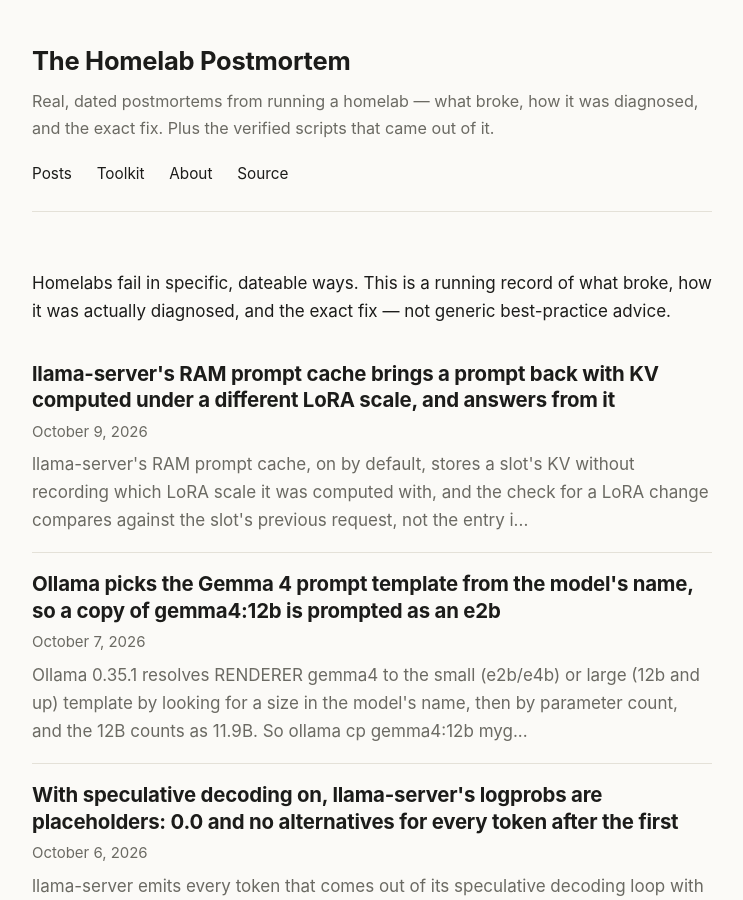
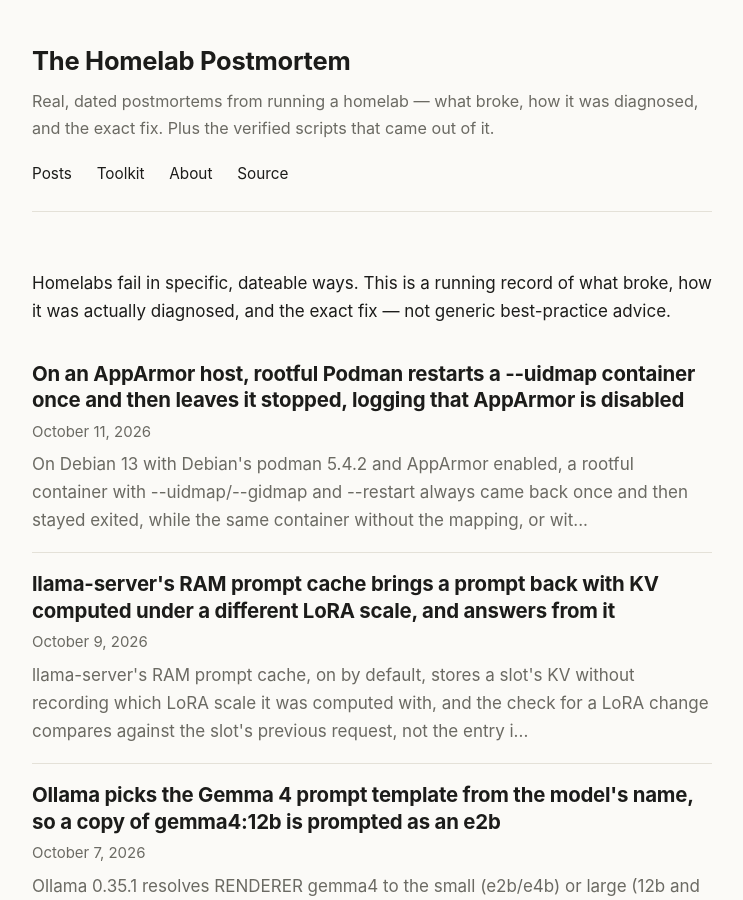
Before and after one commit to mitoyosh/homelab-postmortem, a Jekyll site: the page built from index.html, in a window 1280 px wide and 900 px high. Shown: the whole window, without its empty margins (268-1011 px from the left). Built offline with Jekyll 4.4.1, drawn with Linux system fonts in a browser that asks for light colours; some of the changed lines change nothing that is shown.

Commit message:
Post: rootful Podman restarts a --uidmap container once on an AppArmor host

````diff
--- a/_config.yml
+++ b/_config.yml
@@ -34,7 +34,7 @@
     title: "Persistence across reboot"
     price: "$5"
     question: "Will the settings you just applied still be there after a reboot?"
-    detail: "Five checks. sysctl, the journal, swap, Docker container logs after a power loss, and whether your Podman containers still have the restart policy you gave them — each a case where the command succeeds, the value reads back, and the next boot disagrees."
+    detail: "Six checks. sysctl, the journal, swap, Docker container logs after a power loss, whether your Podman containers still have the restart policy you gave them, and whether Podman actually restarts them — each a case where the command succeeds, the value reads back, and the next boot disagrees."
     buy_url: "https://buy.stripe.com/6oUcN41x2ep6fcvaKY5Vu04"
   - id: provisioning
     title: "Provisioning verification"
--- a/_posts/2026-09-18-podman-compat-api-update-resets-the-restart-policy-to-no.md
+++ b/_posts/2026-09-18-podman-compat-api-update-resets-the-restart-policy-to-no.md
@@ -159,3 +159,5 @@
 **"Compatible" is a claim about the request format, not about what the daemon does with the fields you left out.** Every Docker-shaped client that talks to Podman is relying on the compat layer to have made the same decision Docker made for each absent field, and this is one field where it made a different one. There is no way to see that from the request or the response; the two daemons return the same `200 {"Warnings":null}` and diverge in a field nobody asked about. [The same runtime, on the same box, publishes a port with a different firewall outcome from Docker while printing the identical `0.0.0.0:8080->80/tcp`](https://homelabpostmortem.com/2026/08/25/podman-respects-your-firewall/) — there the difference was in Podman's favour; here it is not. Either way it was found by sending the same input to both and reading everything back, not the field that was changed. A week later the same runtime showed the pattern again, inside one command: [`podman cp` resolves a volume's subpath while the container runs and ignores it when the container is stopped](https://homelabpostmortem.com/2026/09/26/podman-cp-ignores-volume-subpath-when-the-container-is-stopped/).
 
 **When you test a partial update, inspect the whole object, not the field you changed.** The report's reproduction is four commands, and the one that finds the bug is an inspect of a field the update had no business touching. Merging semantics — "fields you omit are left alone" — are the kind of thing every API is assumed to have and few document, and the only way to know is to omit a field that matters and see whether it survives.
+
+A restart policy can also be intact and still not work: on an AppArmor host, [rootful Podman restarts a `--uidmap` container once and then leaves it stopped](https://homelabpostmortem.com/2026/10/11/rootful-podman-restarts-a-uidmap-container-once-on-an-apparmor-host/).
--- /dev/null
+++ b/_posts/2026-10-11-rootful-podman-restarts-a-uidmap-container-once-on-an-apparmor-host.md
@@ -0,0 +1,93 @@
+---
+title: "On an AppArmor host, rootful Podman restarts a --uidmap container once and then leaves it stopped, logging that AppArmor is disabled"
+date: 2026-10-11
+excerpt: "On Debian 13 with Debian's podman 5.4.2 and AppArmor enabled, a rootful container with --uidmap/--gidmap and --restart always came back once and then stayed exited, while the same container without the mapping, or with apparmor=unconfined, kept restarting. podman events shows died, restart, then nothing. The cleanup process that should restart it fails with 'specified but AppArmor is disabled on the host', which is logged only for containers created with podman --syslog. Letting systemd restart it through Quadlet worked."
+devto_title: "Rootful Podman restarts a --uidmap container once on an AppArmor host, then gives up"
+devto_tags: podman, containers, linux, debian
+---
+
+**TL;DR**: On a host with AppArmor enabled, a rootful Podman container that has its own ID mapping (`--uidmap`/`--gidmap`) and a restart policy is restarted once at most. When it exits the second time it stays `exited`. `podman events` shows `died`, `restart`, and then nothing, and `RestartCount` stops at 1. The process that should restart it, `podman container cleanup`, fails with `profile "containers-default-0.62.2" specified but AppArmor is disabled on the host`. AppArmor is enabled, and the error is logged only if the container was created with `podman --syslog`. Reproduced on Debian 13 with Debian's podman 5.4.2. The upstream report is on Ubuntu 26.04 with 5.7.0 and 6.1.3, so it isn't Ubuntu-specific or new. The same container without the mapping, or with `--security-opt apparmor=unconfined`, kept restarting. A Quadlet unit with `UIDMap=` and `Restart=always` was restarted by systemd every time. The toolkit's `check-podman-restart-userns.sh` lists containers that are stuck or will get stuck. Upstream report: [podman-container-tools/podman#29925](https://github.com/podman-container-tools/podman/issues/29925).
+
+## The symptom
+
+A disposable Debian 13.7 VM (kernel 6.12.111, AppArmor enabled: `/sys/module/apparmor/parameters/enabled` is `Y`), `apt install podman`: podman 5.4.2, crun 1.21, conmon 2.1.12, containers-common 0.62.2. All as root. Three containers that exit after four seconds, each with `--restart always`:
+
+```bash
+podman run -d --name rtest-userns --restart always \
+  --uidmap 0:200000:65536 --gidmap 0:200000:65536 alpine:3.22 sleep 4
+podman run -d --name rtest-unconfined --restart always \
+  --uidmap 0:200000:65536 --gidmap 0:200000:65536 \
+  --security-opt apparmor=unconfined alpine:3.22 sleep 4
+podman run -d --name rtest-plain --restart always alpine:3.22 sleep 4
+```
+
+Twenty-five seconds later:
+
+```
+rtest-userns:     exited  restarts=1  apparmor=containers-default-0.62.2
+rtest-unconfined: running restarts=5  apparmor=unconfined
+rtest-plain:      running restarts=5  apparmor=containers-default-0.62.2
+```
+
+The events for the mapped container:
+
+```
+create init start died restart
+```
+
+and nothing after that. `podman start rtest-userns` from a shell started it without complaint. `--restart on-failure:3` on a mapped container whose command exits 1 stopped the same way, at `restarts=1`.
+
+Created with `podman --syslog run ...` instead, the same container left this in the journal when it stopped:
+
+```
+/usr/bin/podman[5105]: level=error msg="Cleaning up container: failed to clean up container 75c416f9...:
+  profile \"containers-default-0.62.2\" specified but AppArmor is disabled on the host"
+```
+
+from the process `podman ... --syslog container cleanup --stopped-only <id>`, which conmon runs when the container exits.
+
+## Why it's easy to miss
+
+Everything you'd look at says the restart policy is working. The event stream has a `restart` event. `podman inspect` shows the policy as `always`. The first crash is handled, so a quick test that kills the container once and watches it come back passes.
+
+The error itself goes nowhere by default. Without `--syslog` on the command that created the container, the cleanup process has no place to report it, so it isn't in the journal, in `podman logs`, or in the events. When you do find it, it says AppArmor is disabled on a host where it plainly isn't, which points at the host configuration rather than at Podman.
+
+And the combination is narrow enough that most setups don't have it. Rootless Podman doesn't use AppArmor profiles. Fedora and RHEL use SELinux. Containers without their own mapping restart fine. It takes rootful Podman, an AppArmor distribution, and `--uidmap`/`--gidmap`, which is exactly what people reach for when they want rootful containers to run as unprivileged host IDs. Other ways of giving a container its own mapping, such as `--userns=auto`, weren't tested here.
+
+## What's really going on
+
+The message comes from `containers/common`'s AppArmor package. `IsEnabled()` there returns whether `IsSupported()` succeeds, and `IsSupported()` (v0.62.2, the version in Debian) checks three things in order: that the process isn't rootless, that the kernel reports AppArmor as enabled, and that the `apparmor_parser` binary can be found.
+
+The upstream report doesn't explain the failure. The obvious guess is that the cleanup process thinks it is rootless. Here it isn't. Traced with `strace -f` on conmon as the container exited, the cleanup process ran as root, in the host's user namespace, with no Podman user-namespace variable in its environment, and it didn't re-execute itself or call `unshare`. conmon's capabilities were the same for the mapped and the plain container (`CapEff: 000001ffffffffff`, host user namespace). So whichever check fails, it fails for a process that looks the same as the one that successfully restarts the plain container. Which of the other two checks fails in that path wasn't pinned down here.
+
+What is clear is the shape: the restart decision happens in the cleanup process, the cleanup process fails before it restarts the container, and the failure is reported only to syslog when asked for.
+
+## The fix
+
+Until Podman fixes it:
+
+- **Let systemd do the restarting.** A Quadlet unit with the same mapping:
+
+  ```ini
+  [Container]
+  Image=docker.io/library/alpine:3.22
+  Exec=sleep 4
+  UIDMap=0:200000:65536
+  GIDMap=0:200000:65536
+
+  [Service]
+  Restart=always
+  RestartSec=1
+  ```
+
+  restarted 4 times in 25 seconds, with no AppArmor error in its journal. Quadlet runs the container with `--rm` and no `--restart`, so each restart is a new `podman run` from systemd, and Podman's own restart path isn't used.
+- **`--security-opt apparmor=unconfined`** also avoids it, as the table shows. That removes the container's AppArmor confinement, so it is a trade, not a fix.
+- **Create containers with `podman --syslog`** if you depend on Podman's restart policy. It doesn't fix anything, but the failure is then in the journal instead of nowhere.
+
+To find containers already in this state, `check-podman-restart-userns.sh` lists every container with a restart policy that is `exited` without having been stopped by the user (STUCK), and every running one that is rootful, mapped, confined and set to restart on an AppArmor host (AT RISK, because it will stop the same way next time). On the test VM it reported the stuck and the at-risk containers, and passed one stopped by the user, one that exited 0 under `on-failure`, and the `unconfined` one.
+
+## The generalisable habit
+
+A restart policy is only tested when the thing has stopped more than once. The common test, kill it and see it come back, exercises the first restart, which here worked. The question to ask is "what does the second exit look like", and the place to look is the restart count after a few cycles, not whether the container is up right now.
+
+The same goes for a supervisor's error reporting. When the component that does the restarting is a short-lived helper process, find out where its errors go before you need them. Here they went to syslog only on request. [Podman's compat API resetting the restart policy to `no`](https://homelabpostmortem.com/2026/09/18/podman-compat-api-update-resets-the-restart-policy-to-no/) was the same kind of failure: the container looks configured to come back, and after the next crash it doesn't.
--- a/toolkit/index.md
+++ b/toolkit/index.md
@@ -135,6 +135,10 @@
   Docker-compatible `update` endpoint resets the policy to `no` when the body
   omits it — it does on 5.4.2, even for `{}`, while Docker keeps it. From
   [Podman's compat API resets the restart policy on any update that omits it]({{ '/2026/09/18/podman-compat-api-update-resets-the-restart-policy-to-no/' | relative_url }}).
+- **`check-podman-restart-userns.sh`** — lists Podman containers with a restart
+  policy that are stopped when they should have been restarted, and running ones
+  that will be (rootful, own ID mapping, AppArmor profile, AppArmor host). From
+  [On an AppArmor host, rootful Podman restarts a --uidmap container once]({{ '/2026/10/11/rootful-podman-restarts-a-uidmap-container-once-on-an-apparmor-host/' | relative_url }}).
 - **`check-podman-subpath-cp.sh`** — lists the Podman containers for which a
   `podman cp` while stopped will read and write the volume root instead of the
   `subpath=` they mount — a different file out, another container's file
````
Also changed, not shown: assets/covers/2026-10-11-rootful-podman-restarts-a-uidmap-container-once-on-an-apparmor-host.png (added).
